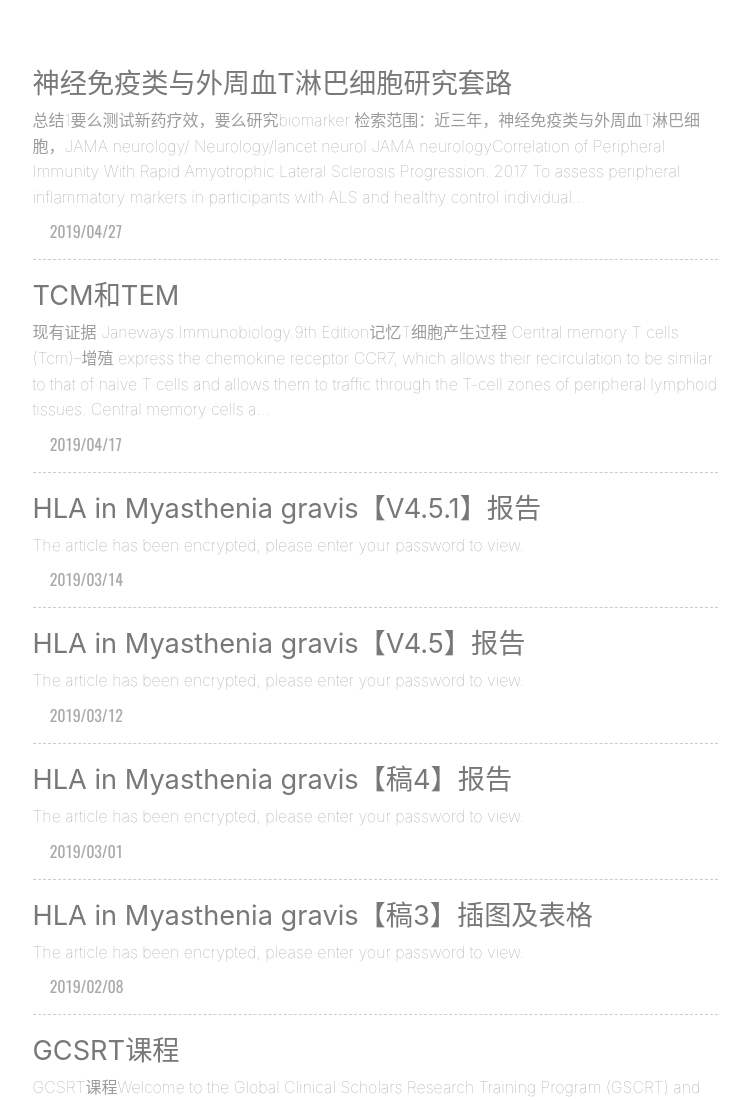
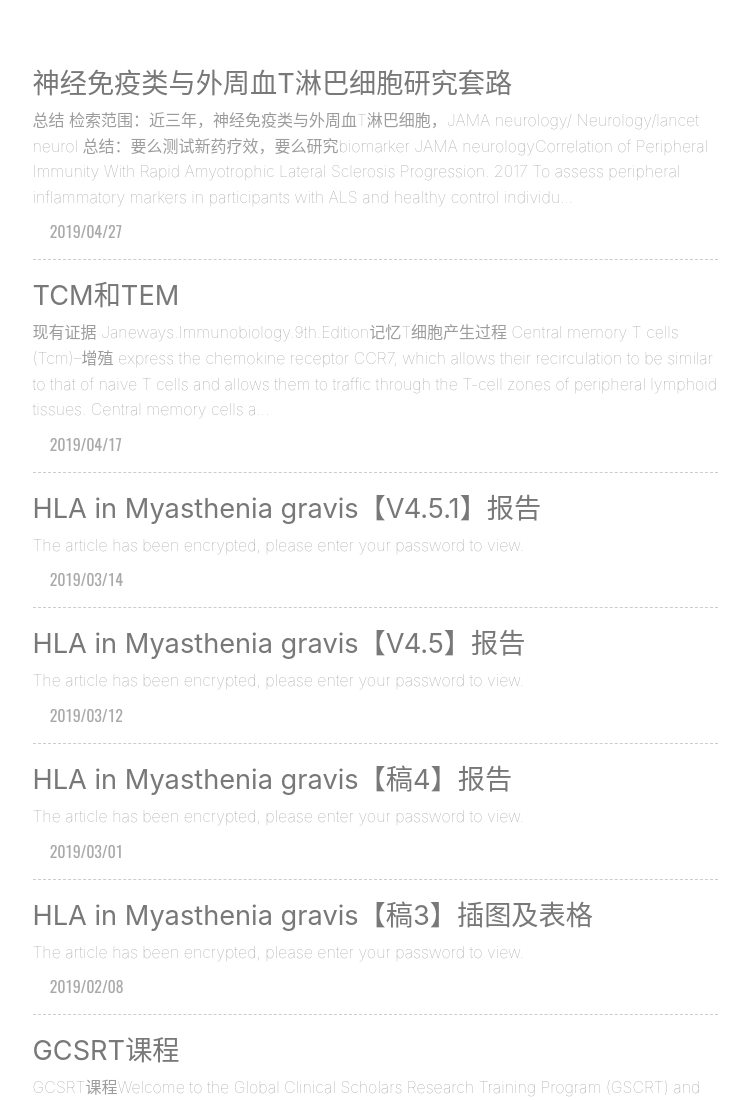
Before and after one commit to Cpresident/.github.io, a plain HTML site: page archives/index.html in a window 1280 px wide. Shown: the top 1100 px of the page, without its empty margins (289-1036 px from the left). Drawn offline with nearby package versions, Linux system fonts and the light colour scheme; some packages are replaced by stand-ins of ours; a script that the page names is missing; a web font is replaced by a local one.

Commit message:
Site updated: 2019-04-27 15:42:37

```diff
--- a/archives/index.html
+++ b/archives/index.html
@@ -366,12 +366,12 @@
                 <span>神经免疫类与外周血T淋巴细胞研究套路</span>
         </a>
         <div class="abstract-content">
-            总结1要么测试新药疗效，要么研究biomarker
-
+            总结
 检索范围：近三年，神经免疫类与外周血T淋巴细胞，JAMA neurology/ Neurology/lancet neurol
+总结：要么测试新药疗效，要么研究biomarker
 
 JAMA neurologyCorrelation of Peripheral Immunity With Rapid Amyotrophic Lateral Sclerosis Progression. 2017
-To assess peripheral inflammatory markers in participants with ALS and healthy control individual...
+To assess peripheral inflammatory markers in participants with ALS and healthy control individu...
         </div>
         <div class="abstract-post-meta">
             <!-- date  -->
--- a/index.html
+++ b/index.html
@@ -379,12 +379,12 @@ height:50vh;
                 <span>神经免疫类与外周血T淋巴细胞研究套路</span>
         </a>
         <div class="abstract-content">
-            总结1要么测试新药疗效，要么研究biomarker
-
+            总结
 检索范围：近三年，神经免疫类与外周血T淋巴细胞，JAMA neurology/ Neurology/lancet neurol
+总结：要么测试新药疗效，要么研究biomarker
 
 JAMA neurologyCorrelation of Peripheral Immunity With Rapid Amyotrophic Lateral Sclerosis Progression. 2017
-To assess peripheral inflammatory markers in participants with ALS and healthy control individual...
+To assess peripheral inflammatory markers in participants with ALS and healthy control individu...
         </div>
         <div class="abstract-post-meta">
             <!-- date  -->
```
Also changed, not shown: archives/2019/04/index.html (+3 -3 lines), archives/2019/index.html (+3 -3 lines), p/a0b7.html (+4 -4 lines).
